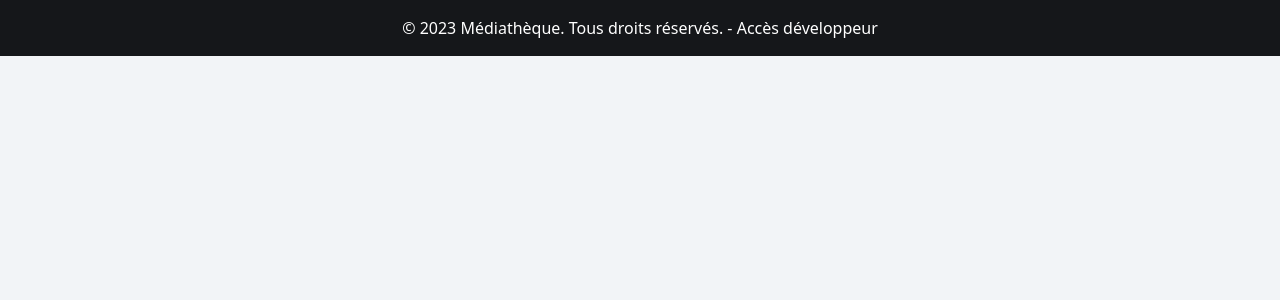
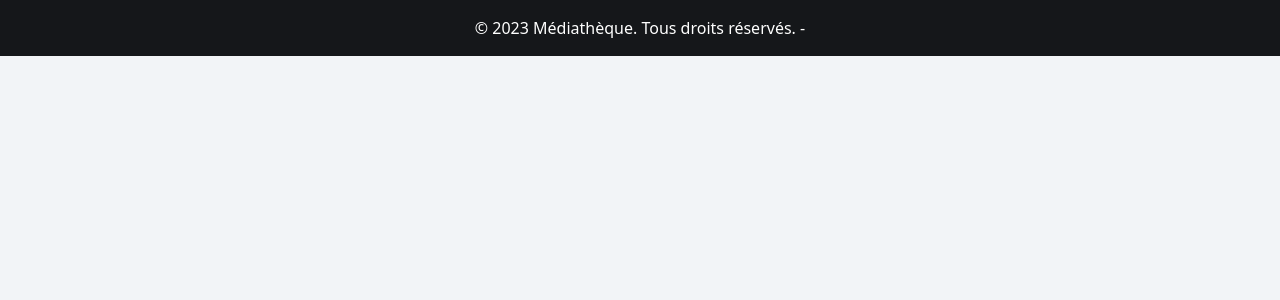
Before and after one commit to Florian-JAUNET/AP3-site-WEB-MediaSphere, a PHP site: template views/common/footer.php in a window 1280 px wide. Shown: the part 80-380 px from the top of the page. Run offline with PHP 8.4, Linux system fonts and the light colour scheme; the template is opened without the code that fills it, so the values that code supplies are empty; some libraries are stand-ins or nearby versions; some web fonts are replaced.

Commit message:
Retrait de l'accès developpeur pour le moment, pas de gestion de l'affichage des données

```diff
--- a/views/common/footer.php
+++ b/views/common/footer.php
@@ -3,7 +3,7 @@
     <p class="text-white">
         © 2023 Médiathèque. Tous droits réservés.
         -
-        <a href="/api" class="text-white hover:underline">Accès développeur</a>
+        <!-- <a href="/api" class="text-white hover:underline">Accès développeur</a> -->
     </p>
 </footer>
 </body>
```
